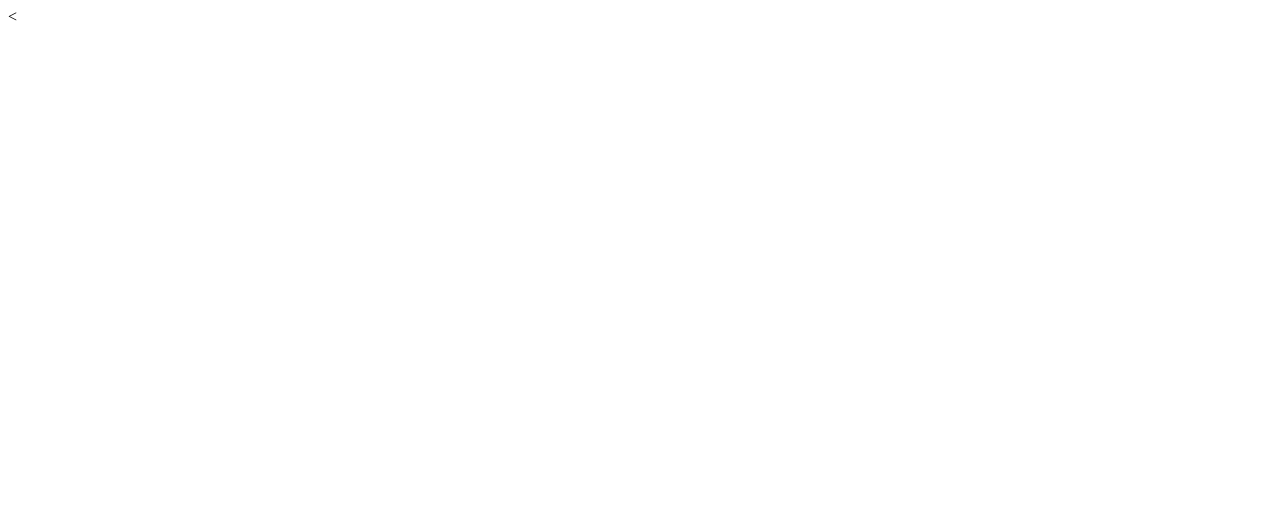
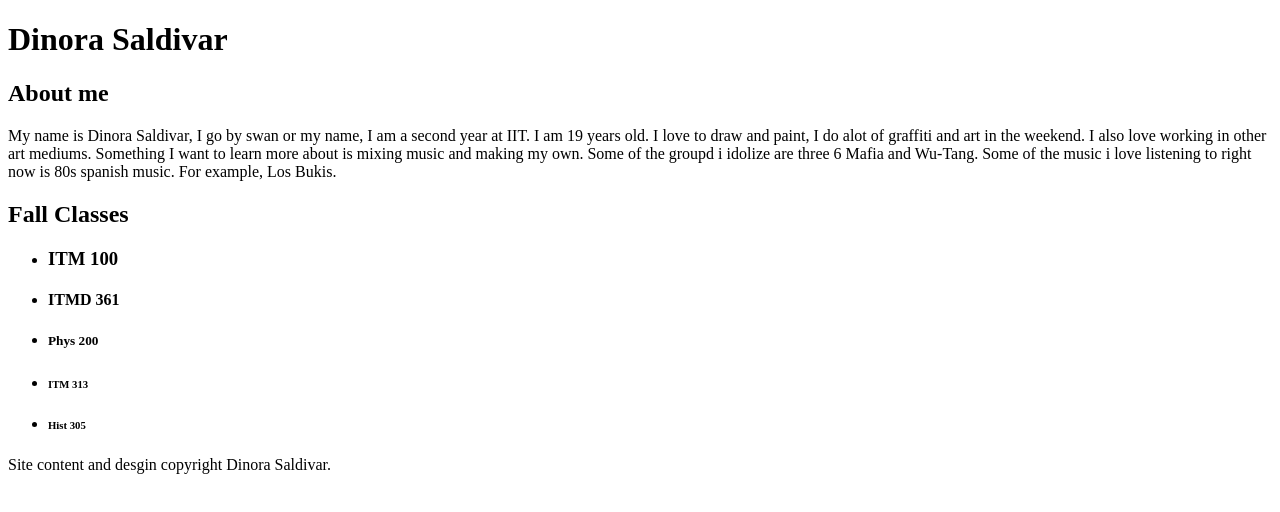
Before and after one commit to gravediggaz666/website, a plain HTML site: page index.html in a window 1280 px wide. Drawn offline with Linux system fonts and the light colour scheme.

Commit message:
add files to resume/intrests/main

```diff
--- a/index.html
+++ b/index.html
@@ -1,10 +1,46 @@
-<<!DOCTYPE html>
+<!DOCTYPE html>
 <html lang="en" >
   <head>
     <meta charset="utf-8">
     <title>Dinora Saldivar</title>
   </head>
   <body>
+    <header id="header">
+      <h1>Dinora Saldivar</h1>
+      </header>
+      <main id="content">
+      <article>
+        <h2>About me</h2>
+<p> My name is Dinora Saldivar, I go by swan or my name, I am a second year at IIT. I am 19 years old.
+  I love to draw and paint, I do alot of graffiti and art in the weekend. I also love working in other art mediums.
+  Something I want to learn more about is mixing music and making my own. Some of the groupd i idolize are three
+  6 Mafia and Wu-Tang. Some of the music i love listening to right now is 80s spanish music. For example, Los Bukis.
+</p>
+      </article>
+        <article>
+<h2>Fall Classes</h2>
+<ul>
+  <li>
+<h3>ITM 100</h3>
+</li>
+<li>
+<h4>ITMD 361</h4>
+</li>
+<li>
+<h5>Phys 200</h5>
+</li>
+<li>
+<h6>ITM 313</h6>
+</li>
 
+<li>
+<h6>Hist 305</h6>
+</li>
+</ul>
+  </article>
+</main>
+<footer id="footer">
+<p> Site content and desgin copyright Dinora Saldivar.</p>
+</footer>
   </body>
 </html>
```
Also changed, not shown: resume/index.html (+31 -2 lines), package-lock.json (added).
